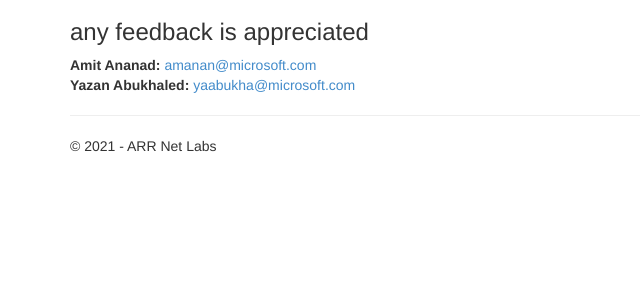
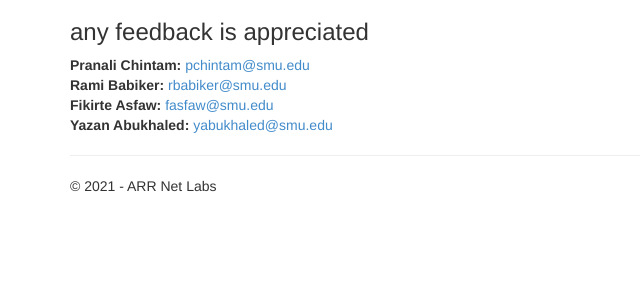
Before and after one commit to yaabukha/eets, a Flask app: page /contact in a window 1280 px wide. Shown: the part 51-351 px from the top of the page, without its empty margins (0-640 px from the left). Run offline with Flask 2, Linux system fonts and the light colour scheme; some libraries are stand-ins or nearby versions.

Commit message:
Update contact.html

```diff
--- a/testgit/templates/contact.html
+++ b/testgit/templates/contact.html
@@ -8,8 +8,10 @@
 
 
 <address>
-    <strong>Amit Ananad:</strong>   <a href="mailto:amanan@microsoft.com">amanan@microsoft.com</a><br />
-    <strong>Yazan Abukhaled:</strong> <a href="mailto:yaabukha@microsoft.com">yaabukha@microsoft.com</a>
+    <strong>Pranali Chintam:</strong>   <a href="mailto:pchintam@smu.edu">pchintam@smu.edu</a><br />
+    <strong>Rami Babiker:</strong>   <a href="mailto:rbabiker@smu.edu">rbabiker@smu.edu</a><br />
+    <strong>Fikirte Asfaw:</strong>   <a href="mailto:fasfaw@smu.edu">fasfaw@smu.edu</a><br />
+    <strong>Yazan Abukhaled:</strong>   <a href="mailto:yabukhaled@smu.edu">yabukhaled@smu.edu</a>
 </address>
 
 {% endblock %}
```
